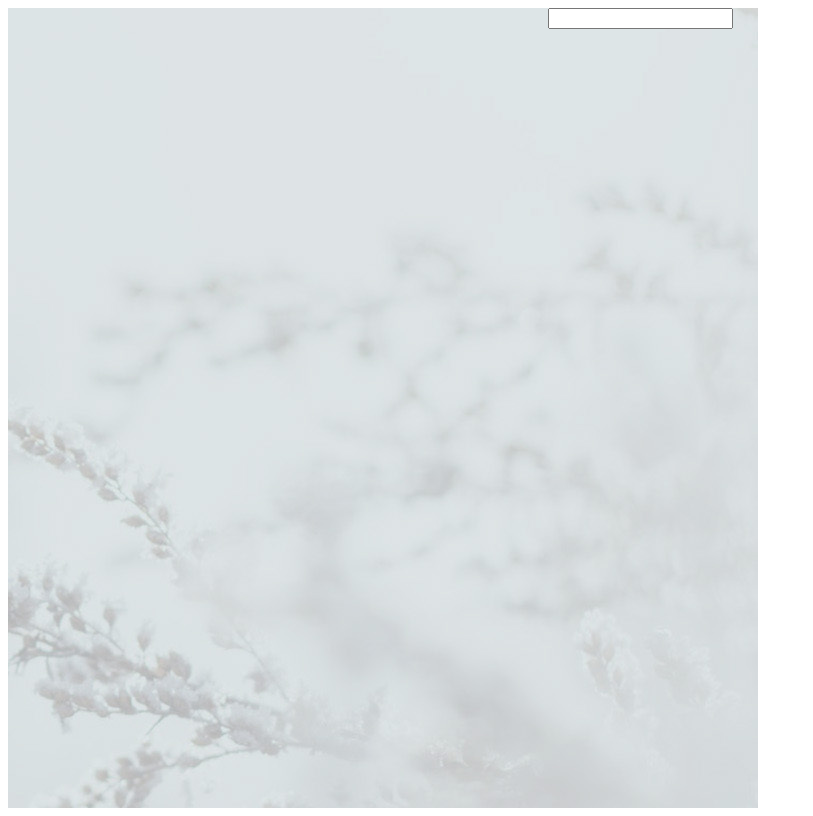
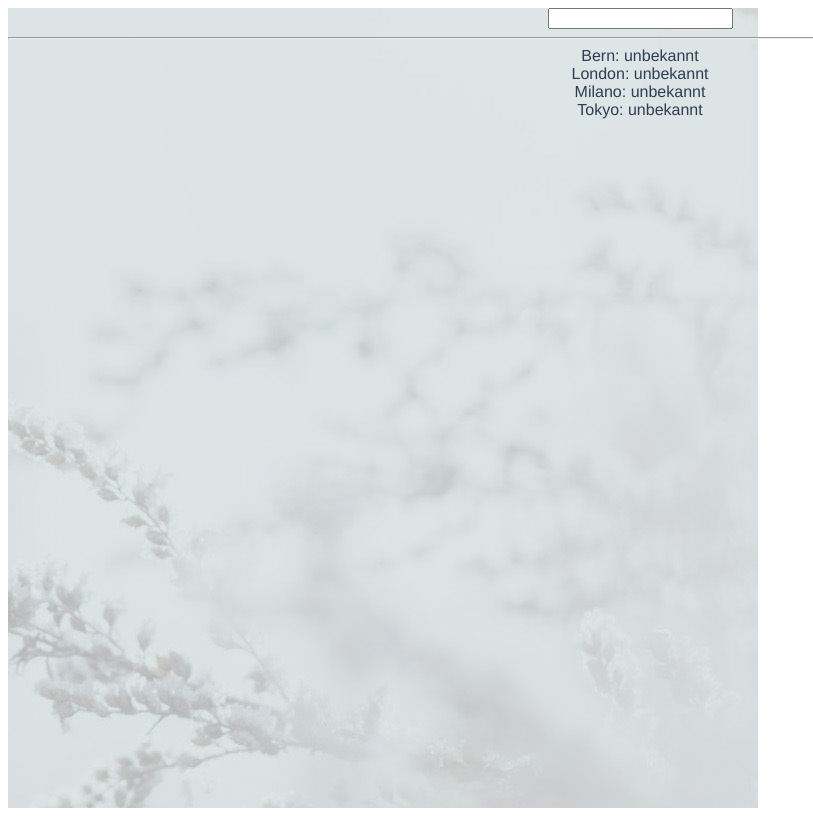
Before and after one commit to WebProfessionals/vue-kurs-wetter, a Vue app: page / in a window 1280 px wide. Shown: the whole page, without its empty margins (0-813 px from the left). Built offline with nearby package versions, Linux system fonts and the light colour scheme; no server answers.

Commit message:
feat: weather as component

```diff
--- /dev/null
+++ b/src/components/WeatherItem.vue
@@ -0,0 +1,49 @@
+<template>
+    <div>
+        {{city}}: {{forecastTemperature}}
+    </div>
+</template>
+
+<script>
+    import axios from 'axios'
+
+    export default {
+      name: 'Weather',
+      data() {
+        return {
+          forecast: {}
+        }
+      },
+      props: ['city'],
+      computed: {
+        forecastTemperature () {
+          if (this.forecast.main) {
+            return this.forecast.main.temp + ' Grad Celcius'
+          } else {
+            return 'unbekannt'
+          }
+        },
+        apiUrl () {
+          return 'https://api.openweathermap.org/data/2.5/weather?q=' + this.city + '&units=metric&lang=de&appid=' + process.env.VUE_APP_WEATHER_API_KEY
+        },
+      },
+      mounted: function () {
+        this.fetchWeather()
+      },
+      methods: {
+        fetchWeather() {
+          let self = this
+          axios.get(this.apiUrl)
+              .then(function (response) {
+                // handle success
+                self.forecast = response.data;
+              })
+              .catch(function (error) {
+                // handle error
+                console.log(error);
+              })
+        }
+      }
+    }
+
+</script>
--- a/src/views/Home.vue
+++ b/src/views/Home.vue
@@ -9,14 +9,26 @@
       {{forecastTemperature}}
     </p>
 
+    <hr>
+
+    <weather-item city="Bern"></weather-item>
+    <weather-item city="London"></weather-item>
+    <weather-item city="Milano"></weather-item>
+    <weather-item city="Tokyo"></weather-item>
+
+
   </div>
 </template>
 
 <script>
   import axios from 'axios'
+  import WeatherItem from '@/components/WeatherItem'
 
   export default {
     name: 'Home',
+    components: {
+      WeatherItem
+    },
     data () {
       return {
         city: '',
```
